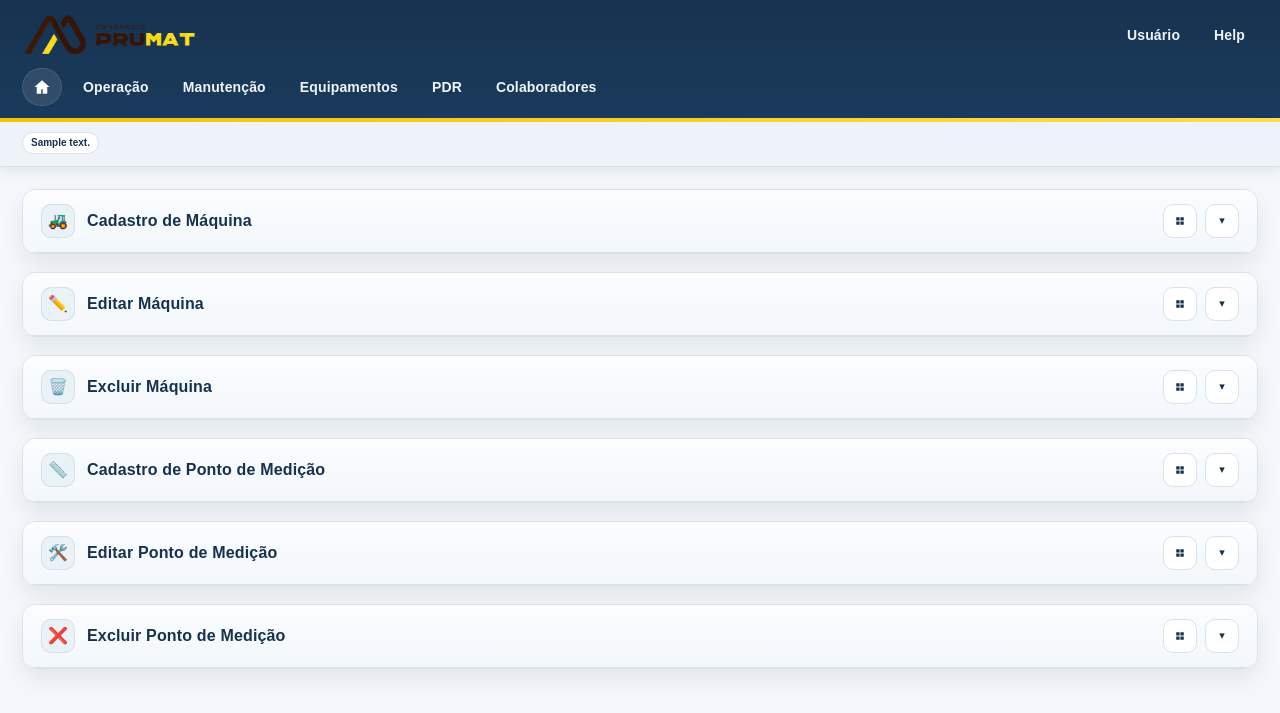
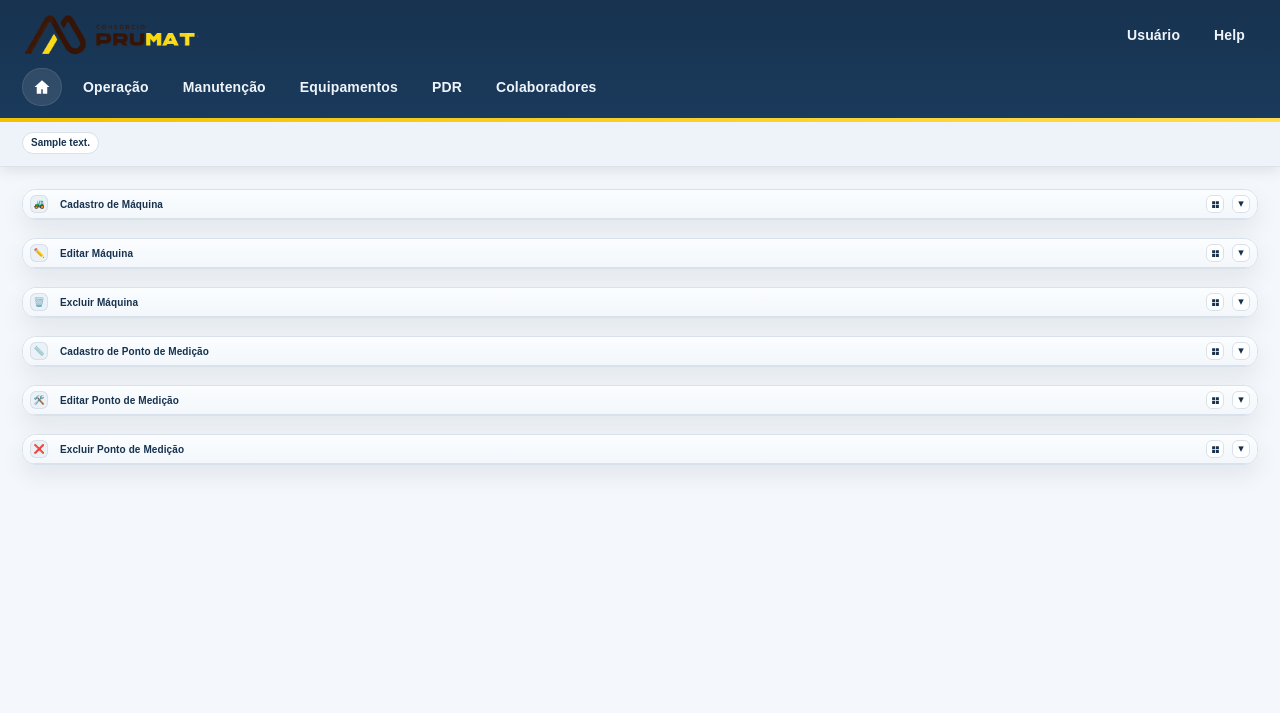
Before and after one commit to satmbr/prod, a Flask app: template templates/equipamentos/cadastro.html in a window 1280 px wide. Shown: the top 713 px of the page. Run offline with Flask 3, Linux system fonts and the light colour scheme; the template is opened without the code that fills it: most values are stand-ins (such as "Sample title", 1, 10 or a date in 2020).

Commit message:
Add files via upload

```diff
--- a/templates/equipamentos/cadastro.html
+++ b/templates/equipamentos/cadastro.html
@@ -137,6 +137,73 @@
       background:#f8fbff;
       color:#35516b;
       font-size:14px;
+    }
+
+    /* ===== PADRÃO COMPACTO IGUAL AO OPERACAO/PRODUCAO ===== */
+    #maq-cadastrar.zone-body,
+    #maq-editar.zone-body,
+    #maq-excluir.zone-body,
+    #ponto-cadastrar.zone-body,
+    #ponto-editar.zone-body,
+    #ponto-excluir.zone-body{
+      padding:6px;
+    }
+
+    .zone-head[data-target="#maq-cadastrar"],
+    .zone-head[data-target="#maq-editar"],
+    .zone-head[data-target="#maq-excluir"],
+    .zone-head[data-target="#ponto-cadastrar"],
+    .zone-head[data-target="#ponto-editar"],
+    .zone-head[data-target="#ponto-excluir"]{
+      padding:5px 7px;
+    }
+
+    .zone-head[data-target="#maq-cadastrar"] .zone-title,
+    .zone-head[data-target="#maq-editar"] .zone-title,
+    .zone-head[data-target="#maq-excluir"] .zone-title,
+    .zone-head[data-target="#ponto-cadastrar"] .zone-title,
+    .zone-head[data-target="#ponto-editar"] .zone-title,
+    .zone-head[data-target="#ponto-excluir"] .zone-title{
+      font-size:10px;
+    }
+
+    .zone-head[data-target="#maq-cadastrar"] .zone-icon,
+    .zone-head[data-target="#maq-editar"] .zone-icon,
+    .zone-head[data-target="#maq-excluir"] .zone-icon,
+    .zone-head[data-target="#ponto-cadastrar"] .zone-icon,
+    .zone-head[data-target="#ponto-editar"] .zone-icon,
+    .zone-head[data-target="#ponto-excluir"] .zone-icon{
+      width:18px;
+      height:18px;
+      min-width:18px;
+      font-size:9px;
+      border-radius:6px;
+      display:inline-flex;
+      align-items:center;
+      justify-content:center;
+    }
+
+    .zone-head[data-target="#maq-cadastrar"] .icon-btn,
+    .zone-head[data-target="#maq-editar"] .icon-btn,
+    .zone-head[data-target="#maq-excluir"] .icon-btn,
+    .zone-head[data-target="#ponto-cadastrar"] .icon-btn,
+    .zone-head[data-target="#ponto-editar"] .icon-btn,
+    .zone-head[data-target="#ponto-excluir"] .icon-btn{
+      width:18px;
+      height:18px;
+      min-width:18px;
+      border-radius:6px;
+      padding:0;
+    }
+
+    .zone-head[data-target="#maq-cadastrar"] .icon-btn svg,
+    .zone-head[data-target="#maq-editar"] .icon-btn svg,
+    .zone-head[data-target="#maq-excluir"] .icon-btn svg,
+    .zone-head[data-target="#ponto-cadastrar"] .icon-btn svg,
+    .zone-head[data-target="#ponto-editar"] .icon-btn svg,
+    .zone-head[data-target="#ponto-excluir"] .icon-btn svg{
+      width:9px;
+      height:9px;
     }
 
     @media (max-width: 1200px){
```
